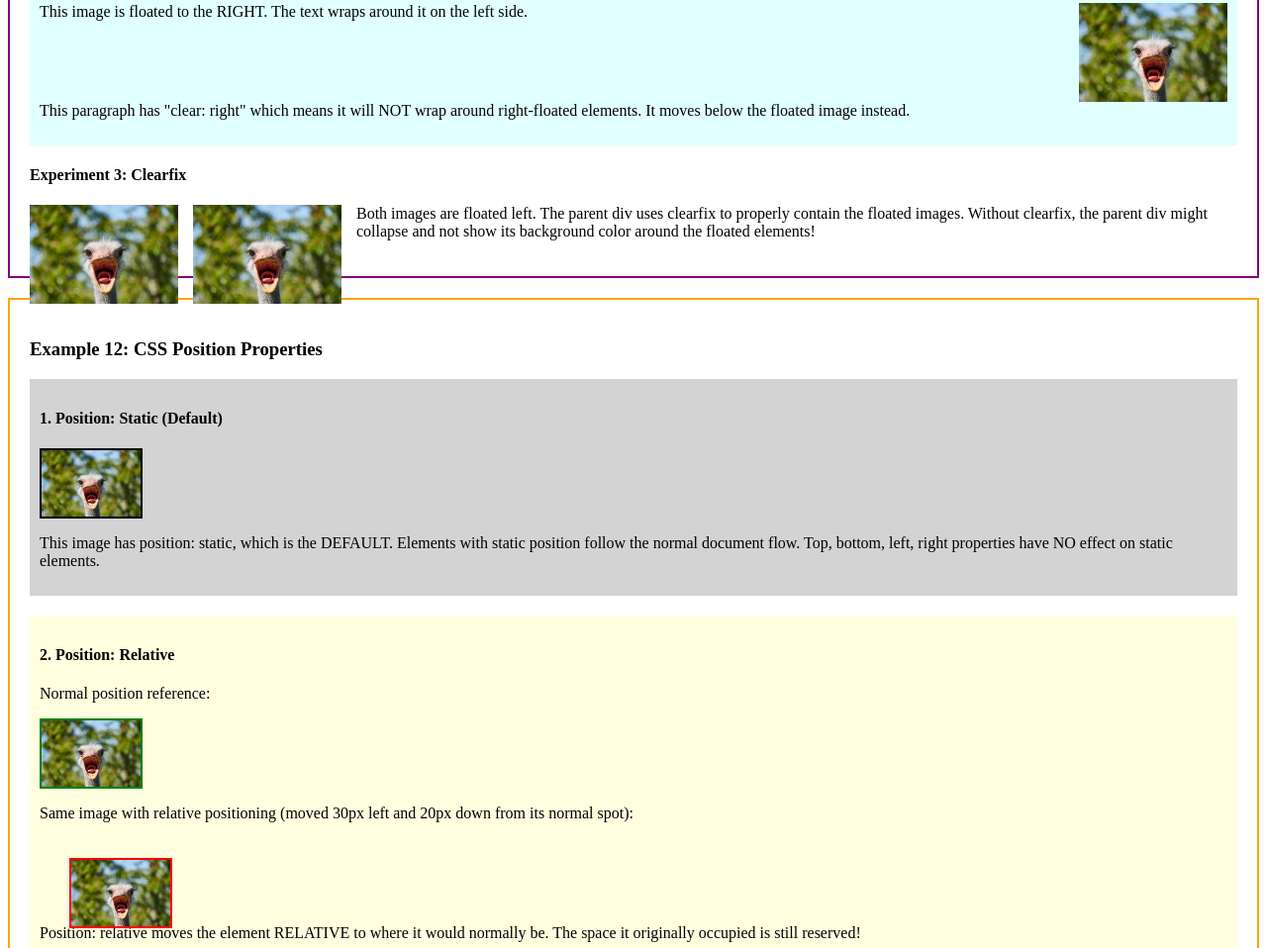
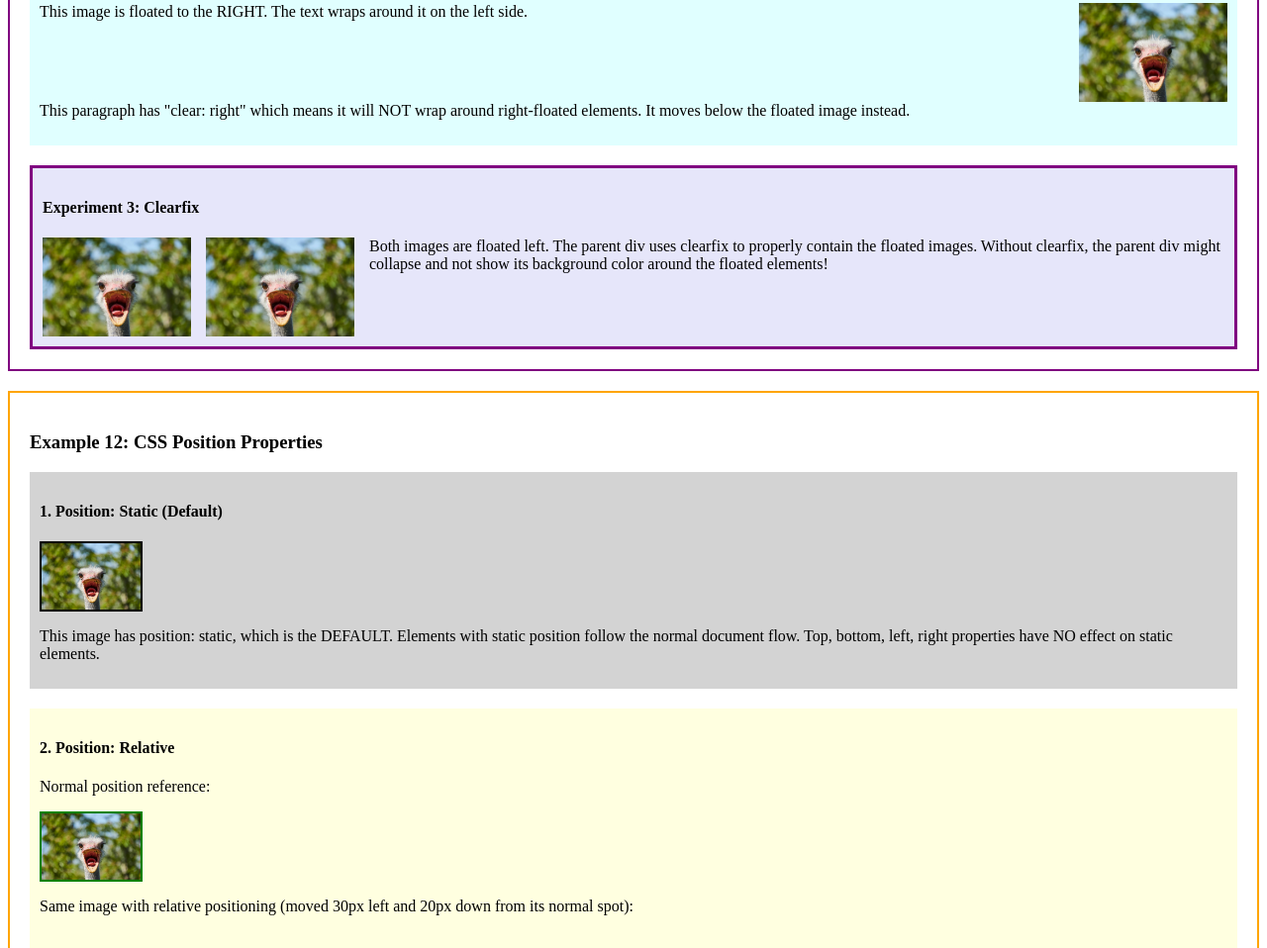
Before and after one commit to ripley3232/haag.github.io-Assignment6, a plain HTML site: page index.html in a window 1280 px wide. Shown: the part 2747-3705 px from the top of the page at 99% size. Drawn offline with Linux system fonts and the light colour scheme.

Commit message:
Implement clearfix technique in style.css
Added clearfix technique and additional styling for demo.

```diff
--- a/style.css
+++ b/style.css
@@ -48,3 +48,18 @@ h1 {
   border: 3px dashed pink;
   margin-top: 10px;
 }
+
+/* Clearfix technique - makes a container properly wrap around floated children */
+/* The ::after pseudo-element creates content after the element */
+.clearfix-demo::after {
+  content: "";
+  display: table;
+  clear: both;
+}
+
+/* Additional styling for the clearfix demo box */
+.clearfix-demo {
+  background-color: lavender;
+  padding: 10px;
+  border: 3px solid purple;
+}
```
